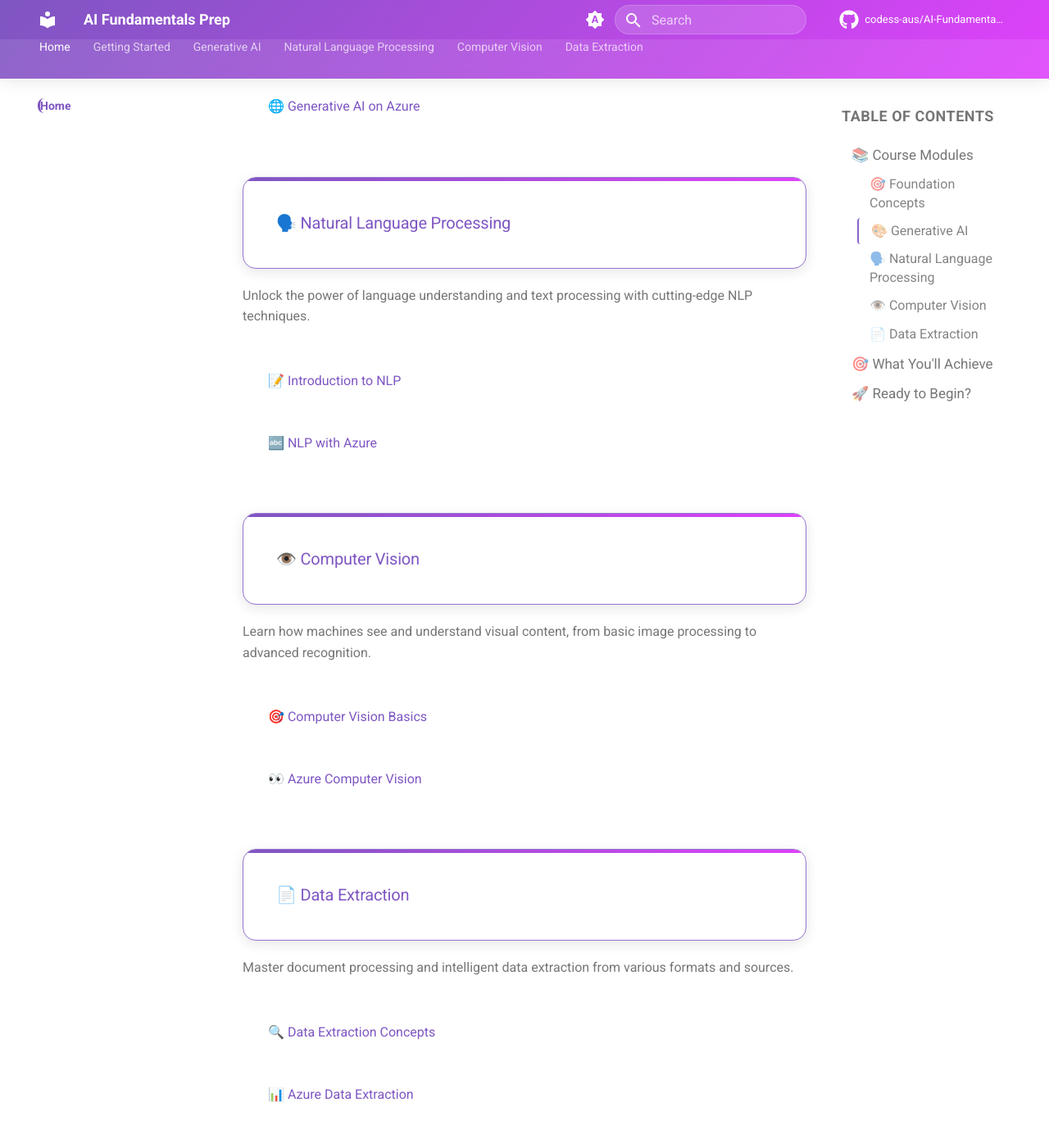
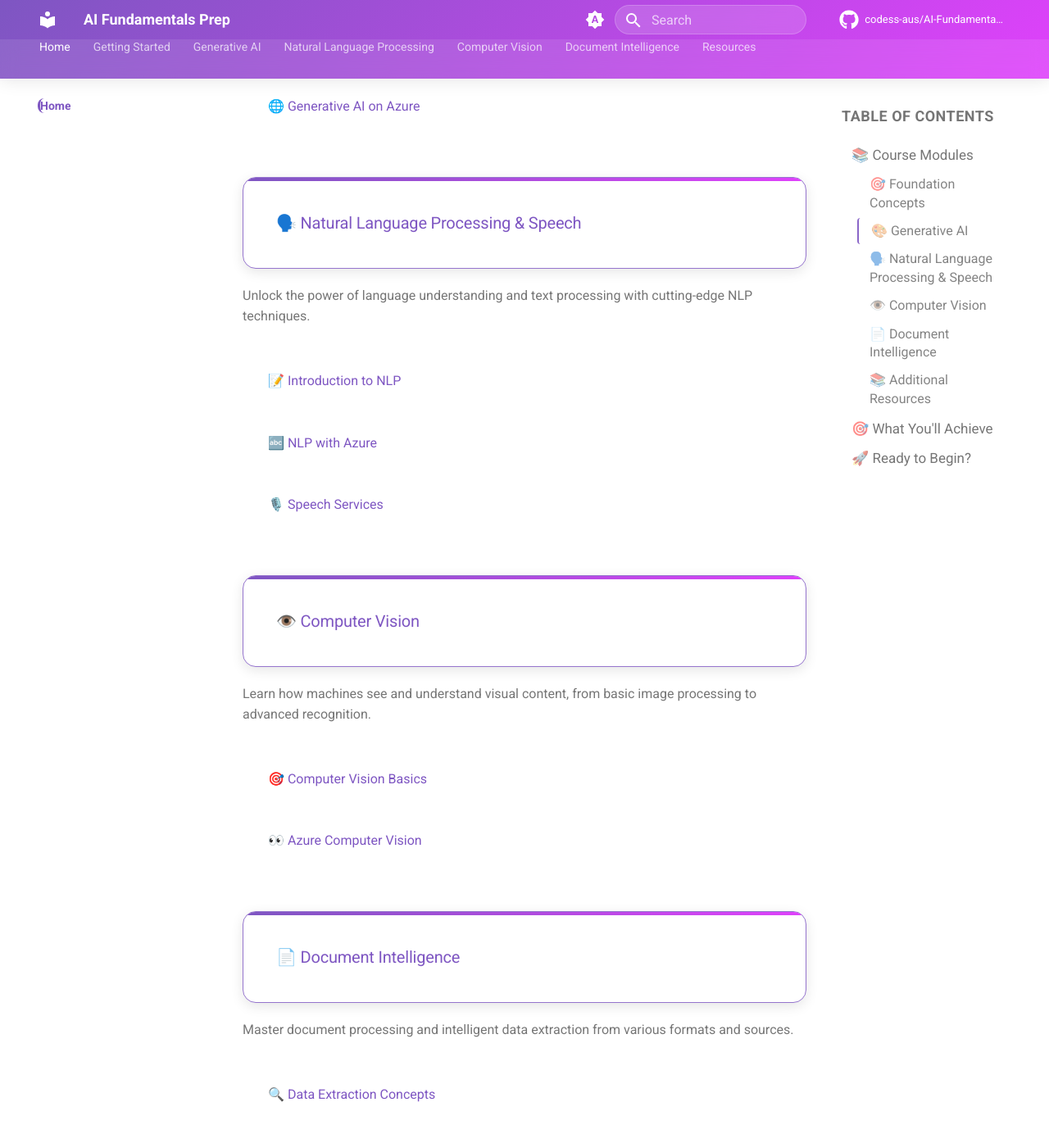
Before and after one commit to codess-aus/AI-Fundamentals-Prep, an MkDocs documentation site: the page built from docs/index.md, in a window 1280 px wide and 1400 px high, scrolled down 1346 px. Shown: the top 1384 px of the window at 82% size. Built offline with MkDocs 1.6.1 and Material for MkDocs 9.7.7, drawn with Linux system fonts in a browser that asks for light colours; comment, search, counter and statistics services are not loaded; some of the changed text lies outside the part shown.

Commit message:
Fix navigation and relative links

```diff
--- a/docs/index.md
+++ b/docs/index.md
@@ -30,7 +31,7 @@ h1:contains("Home") {
   <div class="hero-content">
     <h1 class="hero-title" style="color: #ffffff !important; text-shadow: 0 4px 8px rgba(0,0,0,0.6) !important;">AI Fundamentals Prep 🚀</h1>
     <p class="hero-subtitle" style="color: #ffffff !important; text-shadow: 0 2px 4px rgba(0,0,0,0.5) !important; opacity: 1 !important;">Master the fundamentals of artificial intelligence, machine learning, and Azure AI services with our comprehensive, beginner-friendly guide.</p>
-    <a href="00-introduction/" class="hero-cta" style="color: #ffffff !important; font-weight: 700 !important; text-shadow: 0 2px 4px rgba(0,0,0,0.4) !important;">Start Your AI Journey</a>
+    <a href="00-introduction/index.md" class="hero-cta" style="color: #ffffff !important; font-weight: 700 !important; text-shadow: 0 2px 4px rgba(0,0,0,0.4) !important;">Start Your AI Journey</a>
   </div>
 </div>
 
@@ -39,33 +40,37 @@ h1:contains("Home") {
 ### 🎯 Foundation Concepts
 Build your understanding with core AI and ML principles, perfect for beginners starting their journey.
 
-- [💡 Introduction to AI](00-introduction/)
-- [🤖 Machine Learning Fundamentals](01-machinelearning/)
-- [☁️ Azure Machine Learning](02-Azure-ML/)
+- [💡 Introduction to AI](00-introduction/index.md)
+- [🤖 Machine Learning Fundamentals](01-machinelearning/index.md)
+- [☁️ Azure Machine Learning](02-Azure-ML/index.md)
 
 ### 🎨 Generative AI
 Dive into the exciting world of generative models and learn to create AI-powered applications.
 
-- [✨ Introduction to Generative AI](03-genai-intro/)
-- [🌐 Generative AI on Azure](04-genai-azure/)
+- [✨ Introduction to Generative AI](03-genai-intro/index.md)
+- [🌐 Generative AI on Azure](04-genai-azure/index.md)
 
-### 🗣️ Natural Language Processing
+### 🗣️ Natural Language Processing & Speech
 Unlock the power of language understanding and text processing with cutting-edge NLP techniques.
 
-- [📝 Introduction to NLP](05-intoNLP/)
-- [🔤 NLP with Azure](06-NLPAzure/)
+- [📝 Introduction to NLP](05-intoNLP/index.md)
+- [🔤 NLP with Azure](06-NLPAzure/index.md)
+- [🎙️ Speech Services](06-speech/index.md)
 
 ### 👁️ Computer Vision
 Learn how machines see and understand visual content, from basic image processing to advanced recognition.
 
-- [🎯 Computer Vision Basics](07-computervision/)
-- [👀 Azure Computer Vision](08-azurecomputervision/)
+- [🎯 Computer Vision Basics](07-computervision/index.md)
+- [👀 Azure Computer Vision](08-azurecomputervision/index.md)
 
-### 📄 Data Extraction
+### 📄 Document Intelligence
 Master document processing and intelligent data extraction from various formats and sources.
 
-- [🔍 Data Extraction Concepts](09-dataextraction/)
-- [📊 Azure Data Extraction](10-azuredataextraction/)
+- [🔍 Data Extraction Concepts](09-dataextraction/index.md)
+- [📊 Azure Data Extraction](10-azuredataextraction/index.md)
+
+### 📚 Additional Resources
+- [🎓 Learning Resources & Exam Guide](11-resources/index.md)
 
 ## 🎯 What You'll Achieve
 
@@ -83,7 +88,7 @@ Master document processing and intelligent data extraction from various formats
 
 ## 🚀 Ready to Begin?
 
-Start with our **[Introduction to AI](00-introduction/)** and progress through each carefully crafted module. Each section builds upon the previous one, ensuring a smooth and comprehensive learning experience.
+Start with our **[Introduction to AI](00-introduction/index.md)** and progress through each carefully crafted module. Each section builds upon the previous one, ensuring a smooth and comprehensive learning experience.
 
 ---
 
--- a/mkdocs.yml
+++ b/mkdocs.yml
@@ -98,12 +98,15 @@ nav:
   - Natural Language Processing:
     - Introduction to NLP: 05-intoNLP/index.md
     - NLP with Azure: 06-NLPAzure/index.md
+    - Speech Services: 06-speech/index.md
   - Computer Vision:
-    - Computer Vision Fundamentals: 07-computervision/index.md
+    - Computer Vision: 07-computervision/index.md
     - Azure Computer Vision: 08-azurecomputervision/index.md
-  - Data Extraction:
-    - Data Extraction Fundamentals: 09-dataextraction/index.md
+  - Document Intelligence:
+    - Data Extraction: 09-dataextraction/index.md
     - Azure Data Extraction: 10-azuredataextraction/index.md
+  - Resources:
+    - Additional Resources: 11-resources/index.md
 
 # Extra
 extra:
```
Also changed, not shown: other parts of docs/index.md (+2 -1 lines).
